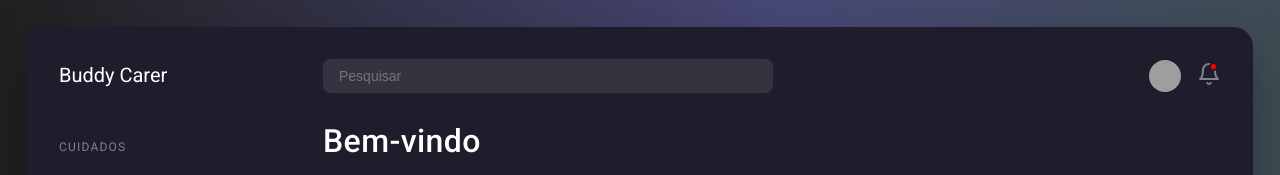
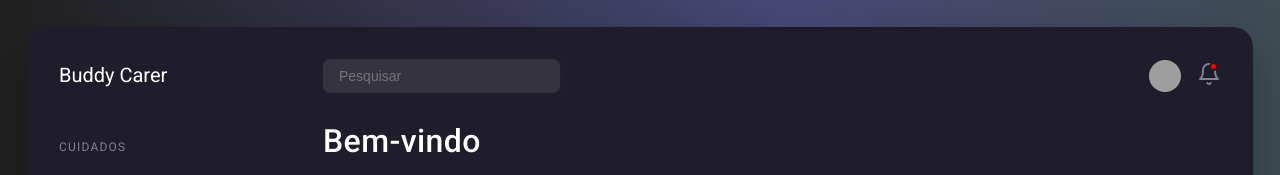
Before and after one commit to MathSZVKS/BuddyCarer, an Angular app: page / in a window 1280 px wide. Shown: the top 175 px of the page. Built offline with nearby package versions, Linux system fonts and the light colour scheme; grey boxes are pictures that could not be loaded.

Commit message:
separacao search

```diff
--- a/src/app/app.component.html
+++ b/src/app/app.component.html
@@ -2,7 +2,10 @@
     <div class="container">
         <app-side-bar></app-side-bar>
         <div class="main-wrapper">
-            <app-top-bar></app-top-bar>
+            <div class="topbar">
+                <app-search></app-search>
+                <app-top-bar></app-top-bar>
+            </div>
             <app-content></app-content>
         </div>
     </div>
--- a/src/app/app.component.scss
+++ b/src/app/app.component.scss
@@ -42,3 +42,15 @@
     background-color: #353340;
     border-radius: 10px;
   }
+
+  .topbar {
+    display: flex;
+    align-items: center;
+    justify-content: space-between;
+    padding: 32px;
+    gap: 16px;
+
+      @media screen and (max-width: 600px) {
+        padding: 32px 32px 16px;
+      }
+  }
--- a/src/app/app.module.ts
+++ b/src/app/app.module.ts
@@ -9,13 +9,15 @@ import { AngularMaterialModule } from './angular-material/angular-material.modul
 import { CUSTOM_ELEMENTS_SCHEMA } from '@angular/core';
 import { ContentComponent } from './content/content.component';
 import { TopBarComponent } from './top-bar/top-bar.component';
+import { SearchComponent } from './search/search.component';
 
 @NgModule({
   declarations: [
     AppComponent,
     SideBarComponent,
     ContentComponent,
-    TopBarComponent
+    TopBarComponent,
+    SearchComponent
   ],
   imports: [
     BrowserModule,
--- /dev/null
+++ b/src/app/search/search.component.html
@@ -0,0 +1,3 @@
+<div class="topbar__search">
+    <input class="topbar__input " type="text" placeholder="Pesquisar">
+</div>
--- /dev/null
+++ b/src/app/search/search.component.scss
@@ -0,0 +1,35 @@
+.topbar {
+  display: flex;
+  align-items: center;
+  justify-content: space-between;
+  padding: 32px;
+  gap: 16px;
+
+  @media screen and (max-width: 600px) {
+    padding: 32px 32px 16px;
+  }
+
+  &__search {
+    display: flex;
+    width: 100%;
+    max-width: 450px;
+    height: 34px;
+  }
+
+  &__input {
+    width: 100%;
+    height: 100%;
+    padding: 0 40px 0 16px;
+    font-size: 14px;
+    font-weight: 500;
+    color: #fff;
+    background-color: #353340;
+    background-repeat: no-repeat;
+    background-position: 96%;
+    background-size: 14px;
+    border: none;
+    border-radius: 8px;
+    outline: 0;
+    box-shadow: 0 0 0 2px rgb(134 140 160 / 2%);
+  }
+}
--- a/src/app/side-bar/side-bar.component.scss
+++ b/src/app/side-bar/side-bar.component.scss
@@ -1,4 +1,3 @@
-
 .sidebar {
   width: 200px;
   padding: 32px;
@@ -84,6 +83,7 @@
   }
 
   &__item {
+
     &:hover,
     .is-active {
       .sidebar__item-text {
@@ -134,9 +134,7 @@
       display: none;
     }
 
-      @media screen and (max-width: 930px) {
-
-      }
+    @media screen and (max-width: 930px) {}
   }
 
   &__svg-icon {
--- a/src/app/top-bar/top-bar.component.html
+++ b/src/app/top-bar/top-bar.component.html
@@ -1,19 +1,14 @@
-<div class="topbar">
-    <div class="topbar__search">
-        <input class="topbar__input " type="text" placeholder="Pesquisar">
-    </div>
 <div class="topbar__user-wrapper">
     <div class="topbar__user">
         <img src="https://cdn.dribbble.com/users/33073/avatars/small/f35bbe108c9401ced8004800a22ad5fc.png?1632803104"
             alt="user" class="topbar__user">
     </div>
     <div class="topbar__notif">
-            <svg class="topbar__notif-svg" xmlns="http://www.w3.org/2000/svg" width="24" height="24"
-                viewBox="0 0 24 24" fill="none" stroke="currentColor" stroke-width="2"
-                stroke-linecap="round" stroke-linejoin="round" class="feather feather-bell">
+        <svg class="topbar__notif-svg" xmlns="http://www.w3.org/2000/svg" width="24" height="24" viewBox="0 0 24 24"
+            fill="none" stroke="currentColor" stroke-width="2" stroke-linecap="round" stroke-linejoin="round"
+            class="feather feather-bell">
             <path d="M18 8A6 6 0 0 0 6 8c0 7-3 9-3 9h18s-3-2-3-9" />
             <path d="M13.73 21a2 2 0 0 1-3.46 0" />
         </svg>
     </div>
 </div>
-</div>
--- a/src/app/top-bar/top-bar.component.scss
+++ b/src/app/top-bar/top-bar.component.scss
@@ -7,30 +7,6 @@
 
   @media screen and (max-width: 600px) {
     padding: 32px 32px 16px;
-      }
-
-    &__search {
-      display: flex;
-      width: 100%;
-      max-width: 450px;
-      height: 34px;
-    }
-
-    &__input {
-      width: 100%;
-      height: 100%;
-      padding: 0 40px 0 16px;
-      font-size: 14px;
-      font-weight: 500;
-      color: #fff;
-      background-color: #353340;
-      background-repeat: no-repeat;
-      background-position: 96%;
-      background-size: 14px;
-      border: none;
-      border-radius: 8px;
-      outline: 0;
-      box-shadow: 0 0 0 2px rgb(134 140 160 / 2%);
   }
 
   &__user-wrapper {
```
Also changed, not shown: src/app/search/search.component.ts (added, +10 -0 lines), src/app/content/content.component.scss (indentation only), 2 other files (tests, documents, lock files or other folders). Lines whose indentation alone changed are shown as unchanged.
